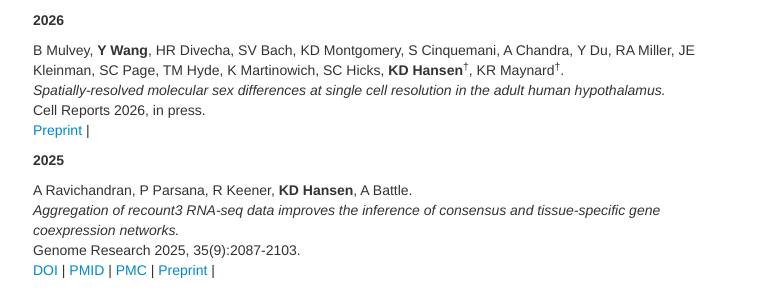
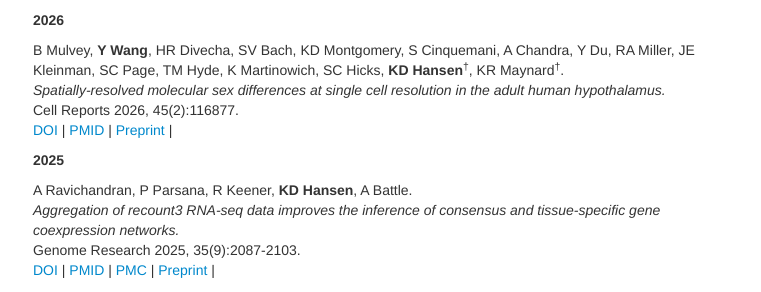
Before and after one commit to hansenlab/hansenlab.github.io, a Jekyll site: the page built from 02-pubs.md, in a window 1280 px wide and 900 px high, scrolled down 1004 px. Shown: the part 158-450 px from the top of the window, without its empty margins (257-1018 px from the left). Built offline with Jekyll 4.4.1, drawn with Linux system fonts in a browser that asks for light colours; comment, search, counter and statistics services are not loaded.

Commit message:
update pubs

```diff
--- a/02-pubs.md
+++ b/02-pubs.md
@@ -78,9 +78,11 @@ Computational Biology
 
 B Mulvey, **Y Wang**, HR Divecha, SV Bach, KD Montgomery, S Cinquemani, A Chandra, Y Du, RA Miller, JE Kleinman, SC Page, TM Hyde, K Martinowich, SC Hicks, **KD Hansen**<sup>&dagger;</sup>, KR Maynard<sup>&dagger;</sup>.
 _Spatially-resolved molecular sex differences at single cell resolution in the adult human hypothalamus._
-Cell Reports 2026, in press.
+Cell Reports 2026, 45(2):116877.
+[DOI](https://doi.org/10.1016/j.celrep.2025.116877) |
+[PMID](http://www.ncbi.nlm.nih.gov/pubmed/41615800) |
 [Preprint](https://doi.org/10.1101/2024.12.07.627362) |
-<span data-badge-type="4" data-doi="" data-hide-no-mentions="true" class="altmetric-embed"> </span>
+<span data-badge-type="4" data-doi="10.1016/j.celrep.2025.116877" data-hide-no-mentions="true" class="altmetric-embed"> </span>
 
 **2025**
 
```
